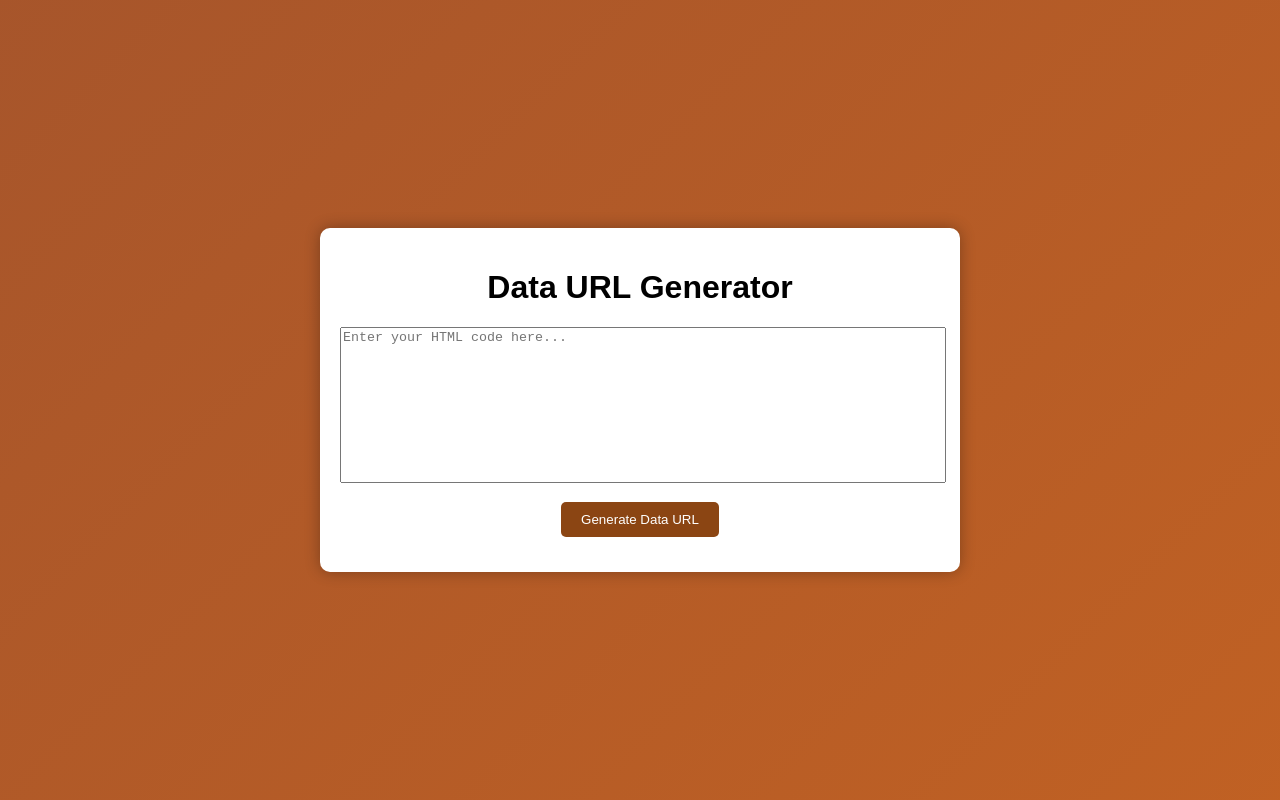
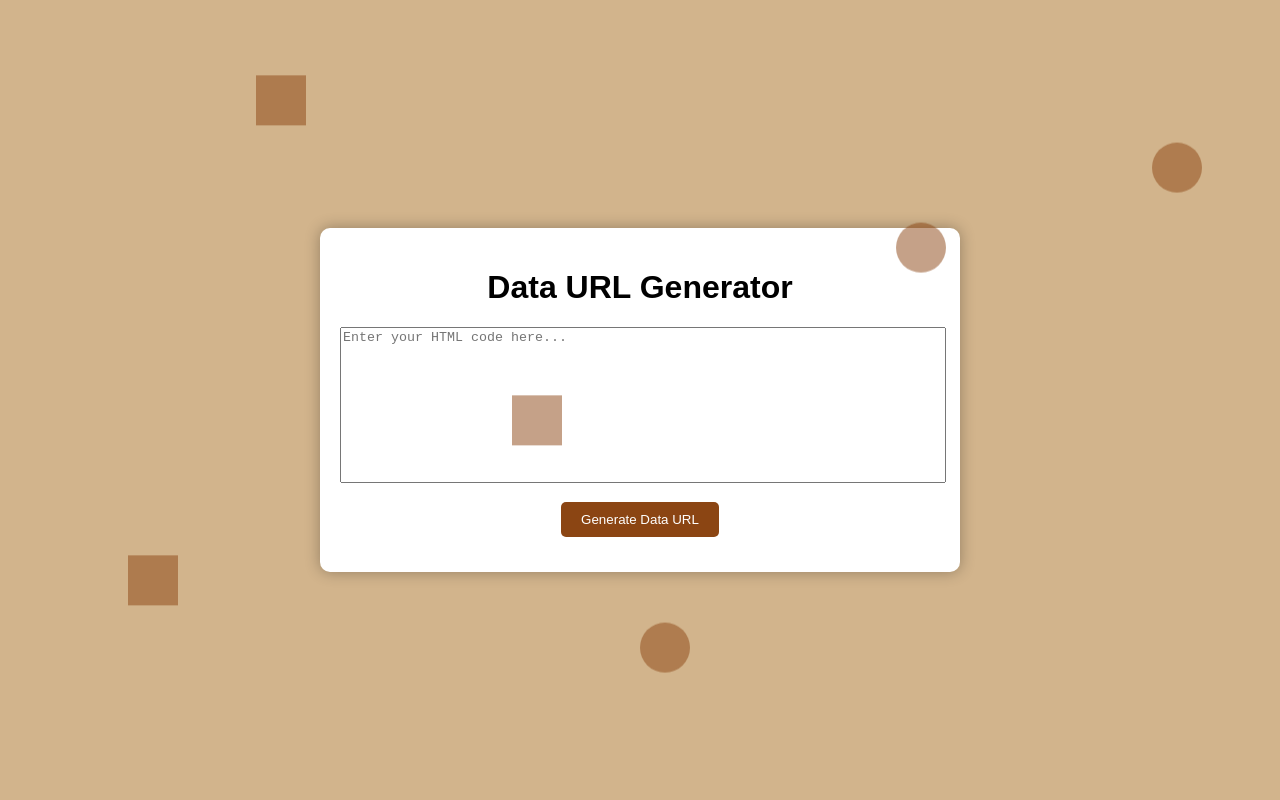
Before and after one commit to Cloodie500/Data-Gen, a plain HTML site: page index.html in a window 1280 px wide. Drawn offline with Linux system fonts and the light colour scheme.

Commit message:
Update index.html

```diff
--- a/index.html
+++ b/index.html
@@ -13,15 +13,39 @@
             align-items: center;
             height: 100vh;
             overflow: hidden;
-            background: linear-gradient(135deg, #8B4513, #A0522D, #D2691E);
-            background-size: 400% 400%;
-            animation: gradient 15s ease infinite;
+            background-color: #D2B48C; /* Light brown background */
+            position: relative;
         }
 
-        @keyframes gradient {
-            0% { background-position: 0% 50%; }
-            50% { background-position: 100% 50%; }
-            100% { background-position: 0% 50%; }
+        @keyframes float {
+            0% {
+                transform: translateY(0);
+            }
+            50% {
+                transform: translateY(-20px);
+            }
+            100% {
+                transform: translateY(0);
+            }
+        }
+
+        .square, .circle {
+            position: absolute;
+            background-color: rgba(139, 69, 19, 0.5); /* Light brown color with transparency */
+            animation: float 4s ease-in-out infinite;
+        }
+
+        .square {
+            width: 50px;
+            height: 50px;
+            animation-duration: 6s;
+        }
+
+        .circle {
+            width: 50px;
+            height: 50px;
+            border-radius: 50%;
+            animation-duration: 8s;
         }
 
         #container {
@@ -66,6 +90,14 @@
     </style>
 </head>
 <body>
+    <!-- Floating squares and circles -->
+    <div class="square" style="top: 10%; left: 20%;"></div>
+    <div class="circle" style="top: 30%; left: 70%;"></div>
+    <div class="square" style="top: 50%; left: 40%;"></div>
+    <div class="circle" style="top: 80%; left: 50%;"></div>
+    <div class="square" style="top: 70%; left: 10%;"></div>
+    <div class="circle" style="top: 20%; left: 90%;"></div>
+
     <div id="container">
         <h1>Data URL Generator</h1>
         <textarea id="inputHtml" placeholder="Enter your HTML code here..."></textarea>
```
